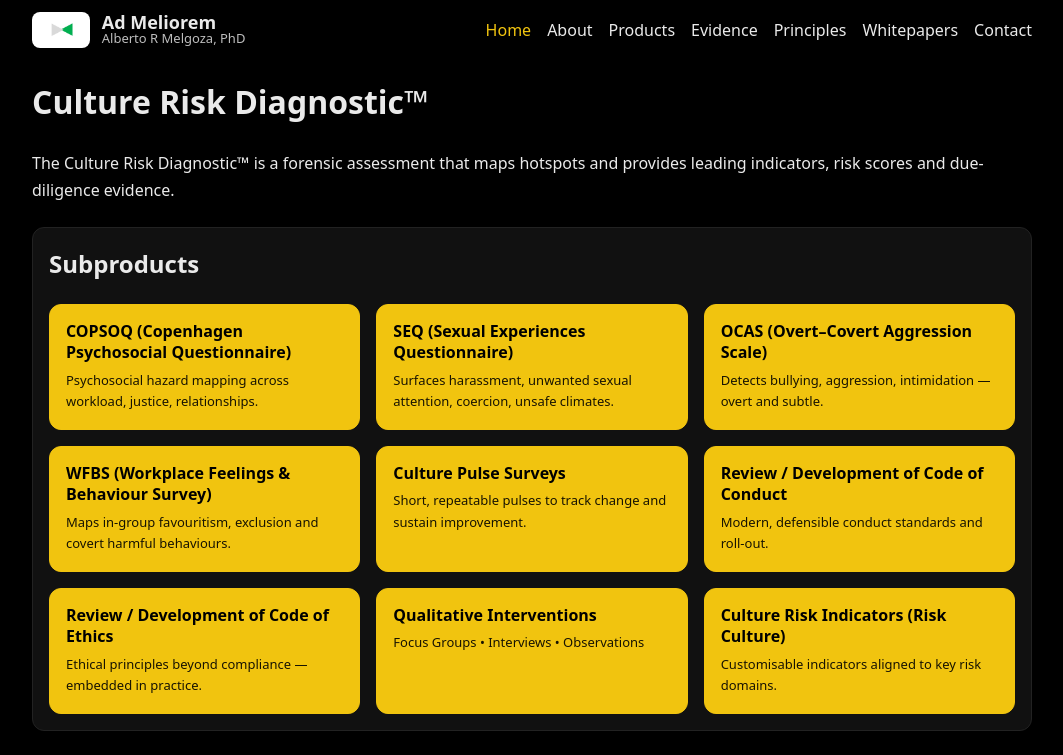
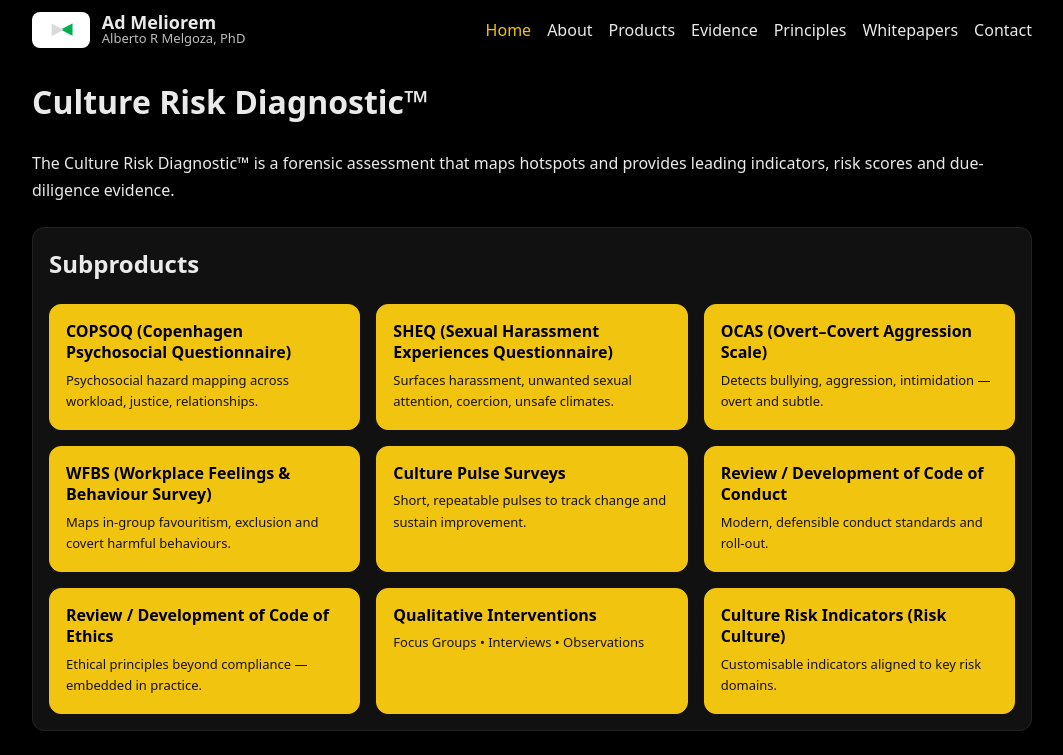
Before and after one commit to AlbertoRMelgoza/AdMeliorem, a Next.js app: page /products/culture-risk-diagnostic in a window 1280 px wide. Shown: the top 755 px of the page, without its empty margins (108-1171 px from the left). Built offline with nearby package versions, Linux system fonts and the light colour scheme.

Commit message:
Update subproducts.ts

```diff
--- a/app/products/culture-risk-diagnostic/subproducts.ts
+++ b/app/products/culture-risk-diagnostic/subproducts.ts
@@ -27,8 +27,8 @@ export const SUBPRODUCTS: Subproduct[] = [
       "Kristensen, T. S., Hannerz, H., Hogh, A., & Borg, V. (2005). The Copenhagen Psychosocial Questionnaire — a tool for the assessment and improvement of the psychosocial work environment.",
   },
   {
-    slug: "seq",
-    title: "SEQ (Sexual Experiences Questionnaire)",
+    slug: "sheq",
+    title: "SHEQ (Sexual Harassment Experiences Questionnaire)",
     short: "Surfaces harassment, unwanted sexual attention, coercion, unsafe climates.",
     description:
       "Captures data on sexist remarks and sexual harassment to identify risk concentrations by unit or role, enabling targeted control measures.",
```
